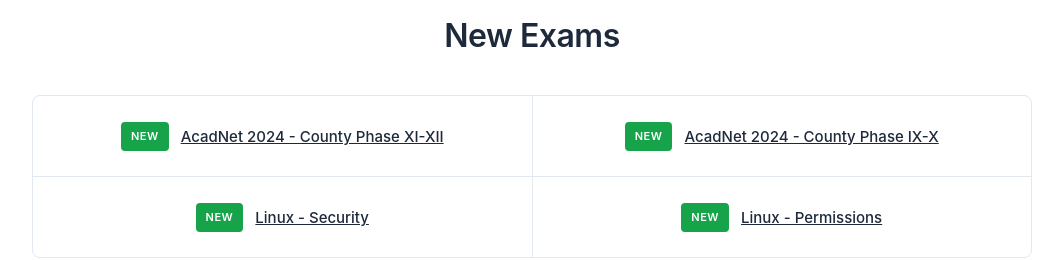
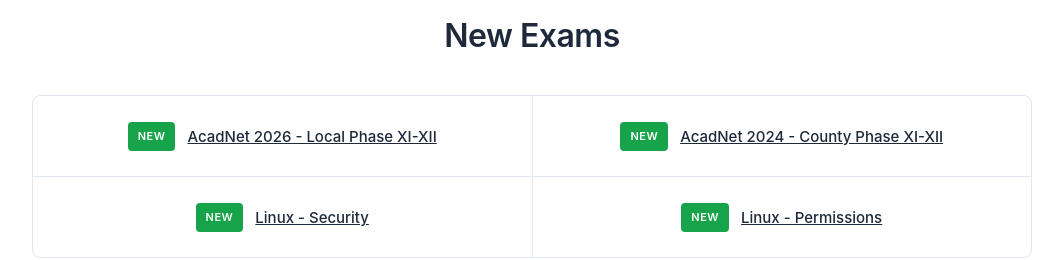
Before and after one commit to HojdaAdelin/net2077, a React (Vite) app in the folder frontend/: page / in a window 1280 px wide. Shown: the part 1860-2120 px from the top of the page, without its empty margins (108-1171 px from the left). Built offline with nearby package versions, Linux system fonts and the light colour scheme; no server answers.

Commit message:
new test

```diff
--- a/frontend/src/components/Hero.jsx
+++ b/frontend/src/components/Hero.jsx
@@ -205,14 +205,14 @@
           <div className="new-exams-table">
             <div className="new-exam-row">
               <div className="new-tag">NEW</div>
-              <Link to="/exam/acadnet2024county_11_12" className="exam-name">
-                AcadNet 2024 - County Phase XI-XII
+              <Link to="/exam/acadnet2026local_11_12" className="exam-name">
+                AcadNet 2026 - Local Phase XI-XII
               </Link>
             </div>
             <div className="new-exam-row">
               <div className="new-tag">NEW</div>
-              <Link to="/exam/acadnet2024county_9_10" className="exam-name">
-                AcadNet 2024 - County Phase IX-X
+              <Link to="/exam/acadnet2024county_11_12" className="exam-name">
+                AcadNet 2024 - County Phase XI-XII
               </Link>
             </div>
             <div className="new-exam-row">
```
Also changed, not shown: 1 other file (tests, documents, lock files or other folders).
